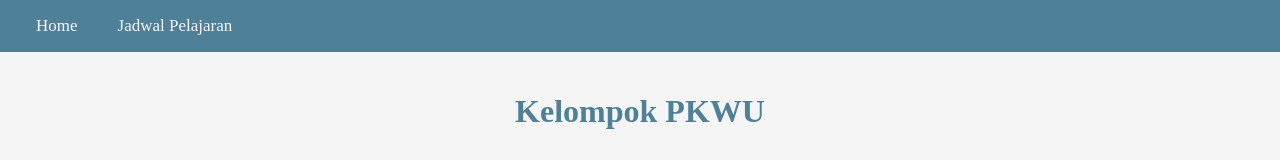
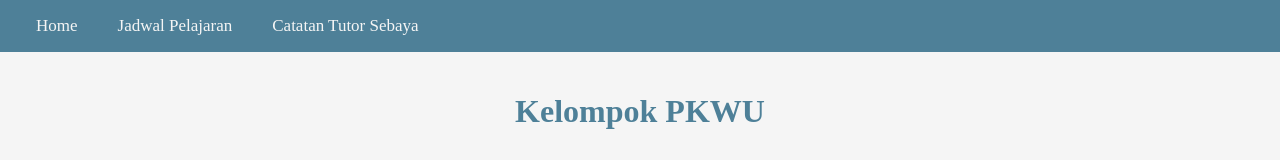
Before and after one commit to aurizzan/xi1-helper, a plain HTML site: page kel-pkwu.html in a window 1280 px wide. Shown: the top 160 px of the page. Drawn offline with Linux system fonts and the light colour scheme.

Commit message:
Update kel-pkwu.html

```diff
--- a/kel-pkwu.html
+++ b/kel-pkwu.html
@@ -12,6 +12,7 @@
     <div class="navbar">
         <a href="index.html">Home</a>
         <a href="jadwal.html">Jadwal Pelajaran</a>
+        <a href="tuseb.html">Catatan Tutor Sebaya</a>
     </div>
 
     <div class="container">
```
